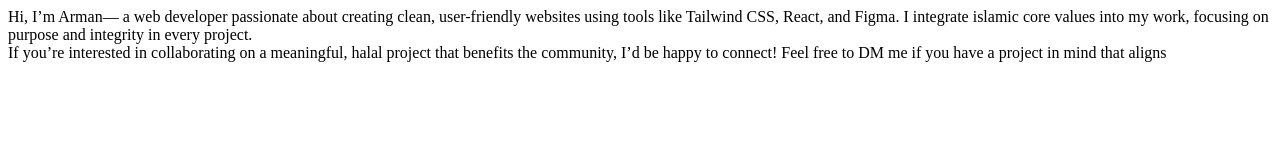
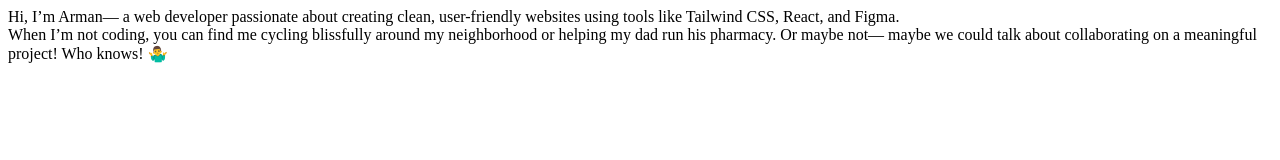
Before and after one commit to arman-anm/arman-anm.github.io, a plain HTML site: page index.html in a window 1280 px wide. Drawn offline with Linux system fonts and the light colour scheme.

Commit message:
v3 of about me

```diff
--- a/index.html
+++ b/index.html
@@ -9,14 +9,14 @@
     <main>
       <section>
         <div>
-          Hi, I’m Arman— a web developer passionate about creating clean,
+         Hi, I’m Arman— a web developer passionate about creating clean,
           user-friendly websites using tools like Tailwind CSS, React, and
-          Figma. I integrate islamic core values into my work, focusing on
-          purpose and integrity in every project.
+          Figma.
           <br />
-          If you’re interested in collaborating on a meaningful, halal project
-          that benefits the community, I’d be happy to connect! Feel free to DM
-          me if you have a project in mind that aligns
+          When I’m not coding, you can find me cycling blissfully around my
+          neighborhood or helping my dad run his pharmacy. Or maybe not— maybe
+          we could talk about collaborating on a meaningful project! Who knows!
+          🤷‍♂️
         </div>
       </section>
     </main>
```
